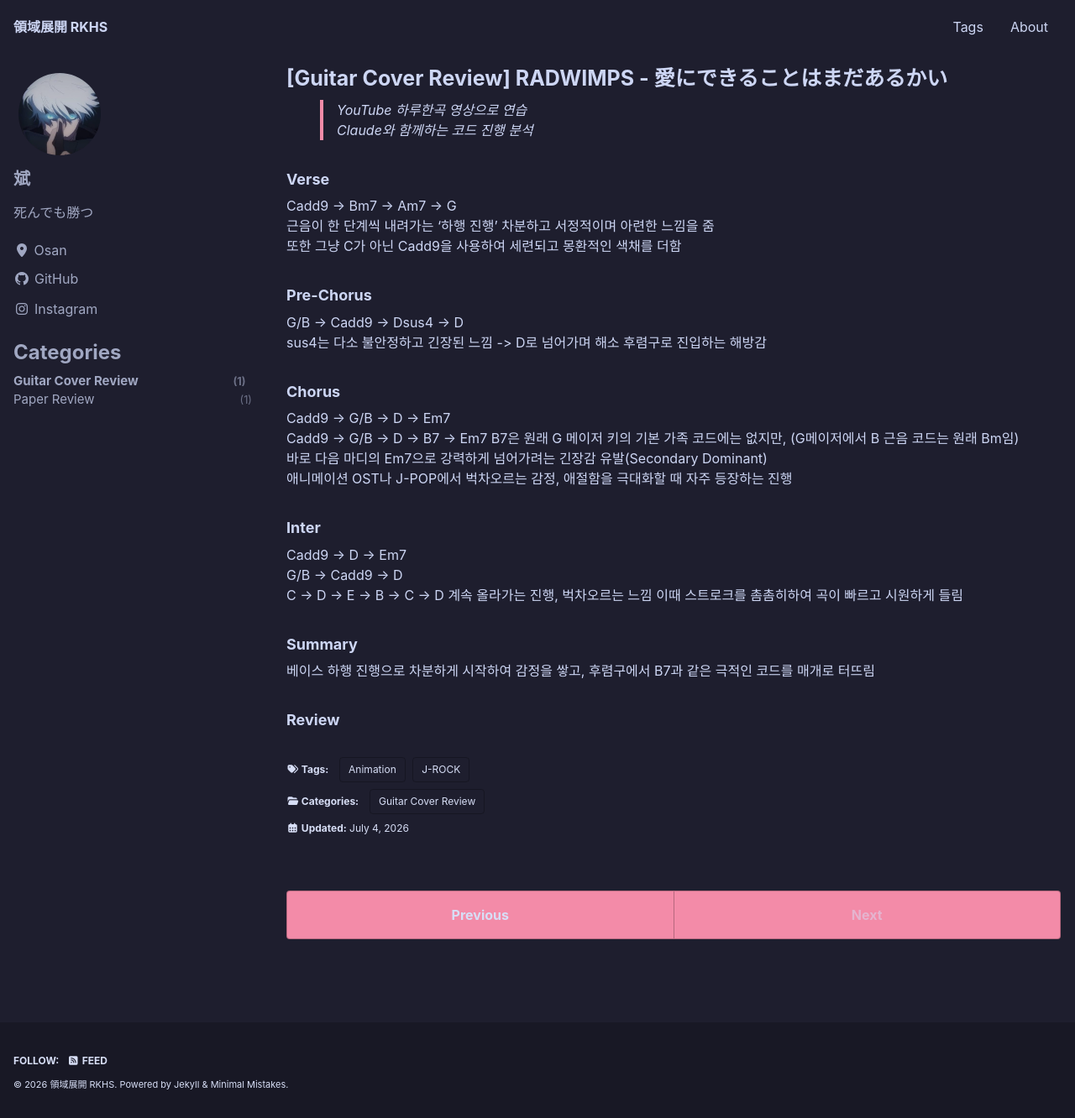
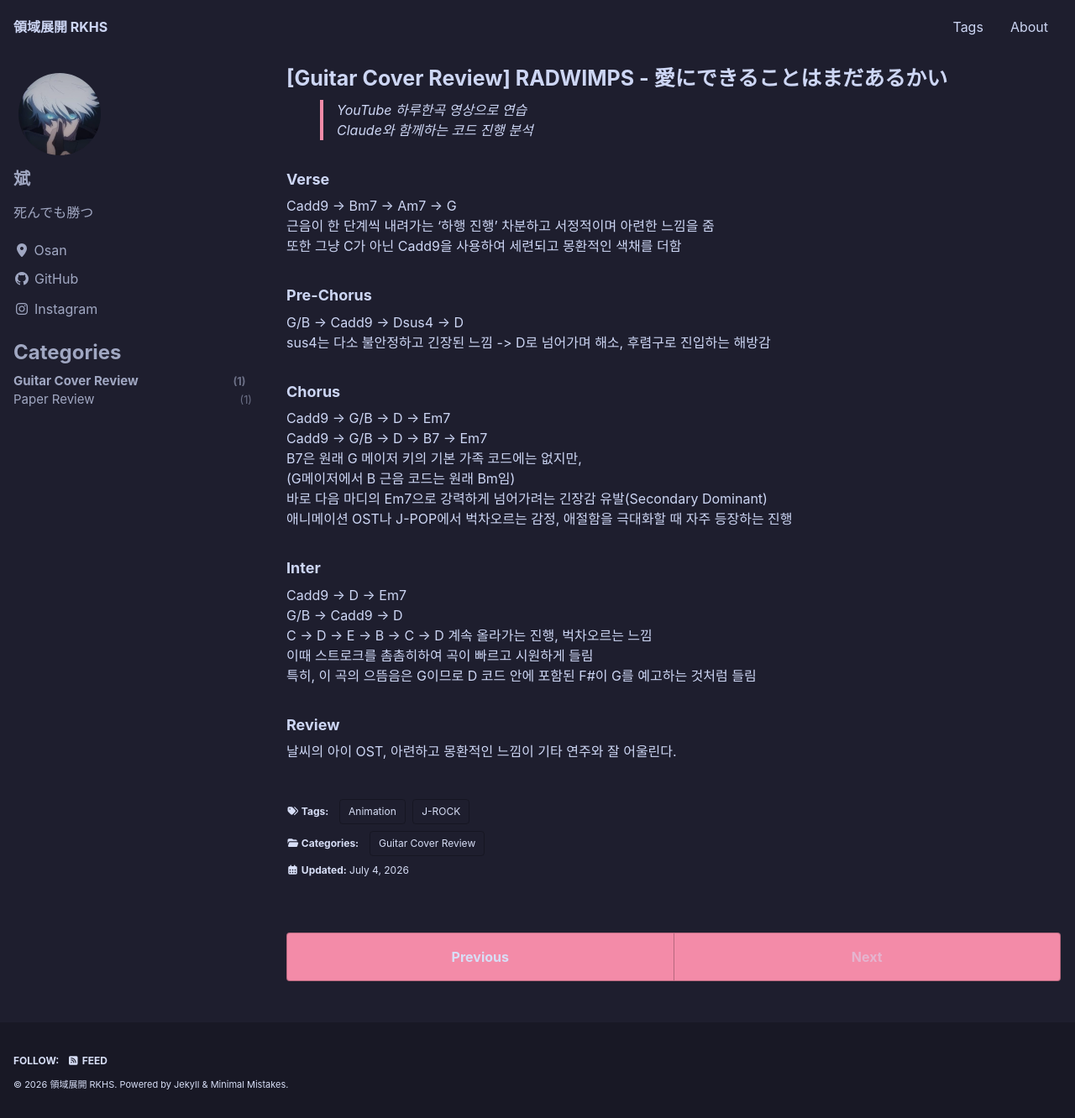
Before and after one commit to ml-bean/ml-bean.github.io, a Jekyll site: the page built from _posts/2026-07-04-guitar01.md, in a window 1280 px wide and 1332 px high. Shown: the whole window at 84% size. Built offline with Jekyll 4.4.1, drawn with Linux system fonts in a browser that asks for light colours; cached includes are drawn as plain includes.

Commit message:
modified guitar01.md

```diff
--- a/_posts/2026-07-04-guitar01.md
+++ b/_posts/2026-07-04-guitar01.md
@@ -20,22 +20,22 @@ Cadd9 -> Bm7 -> Am7 -> G
 
 ### Pre-Chorus
 G/B -> Cadd9 -> Dsus4 -> D
-sus4는 다소 불안정하고 긴장된 느낌 -> D로 넘어가며 해소 후렴구로 진입하는 해방감
+sus4는 다소 불안정하고 긴장된 느낌 -> D로 넘어가며 해소, 후렴구로 진입하는 해방감
 
 ### Chorus
 Cadd9 -> G/B -> D -> Em7
 Cadd9 -> G/B -> D -> B7 -> Em7
-B7은 원래 G 메이저 키의 기본 가족 코드에는 없지만, (G메이저에서 B 근음 코드는 원래 Bm임)
+B7은 원래 G 메이저 키의 기본 가족 코드에는 없지만,
+(G메이저에서 B 근음 코드는 원래 Bm임)
 바로 다음 마디의 Em7으로 강력하게 넘어가려는 긴장감 유발(Secondary Dominant)
 애니메이션 OST나 J-POP에서 벅차오르는 감정, 애절함을 극대화할 때 자주 등장하는 진행
 
 ### Inter
 Cadd9 -> D -> Em7
 G/B -> Cadd9 -> D
-C -> D -> E -> B -> C -> D 계속 올라가는 진행, 벅차오르는 느낌 이때 스트로크를 촘촘히하여 곡이 빠르고 시원하게 들림
-
-
-### Summary
-베이스 하행 진행으로 차분하게 시작하여 감정을 쌓고, 후렴구에서 B7과 같은 극적인 코드를 매개로 터뜨림
+C -> D -> E -> B -> C -> D 계속 올라가는 진행, 벅차오르는 느낌
+이때 스트로크를 촘촘히하여 곡이 빠르고 시원하게 들림
+특히, 이 곡의 으뜸음은 G이므로 D 코드 안에 포함된 F#이 G를 예고하는 것처럼 들림
 
 ### Review
+날씨의 아이 OST, 아련하고 몽환적인 느낌이 기타 연주와 잘 어울린다.
```
